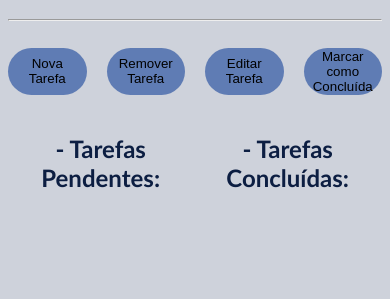
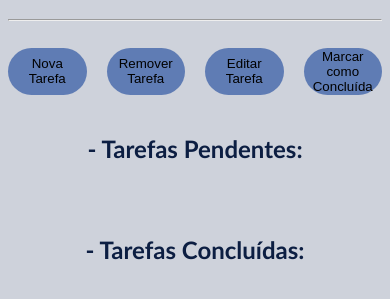
Before and after one commit to mgl-uhou/ProjetoPOO1-NodeJS, a plain HTML site: page index.html in a window 390 px wide. Shown: the part 63-362 px from the top of the page. Drawn offline with Linux system fonts and the light colour scheme.

Commit message:
adicionando media query

```diff
--- a/style.css
+++ b/style.css
@@ -75,3 +75,12 @@ select /*Definindo a largura e as bordas dos seletores*/ {
   outline: none;
   padding: 5px;
 }
+
+@media (max-width: 420px) {
+
+  #campoTarefas{
+    display: flex;
+    flex-direction: column;
+  }
+
+}
```
